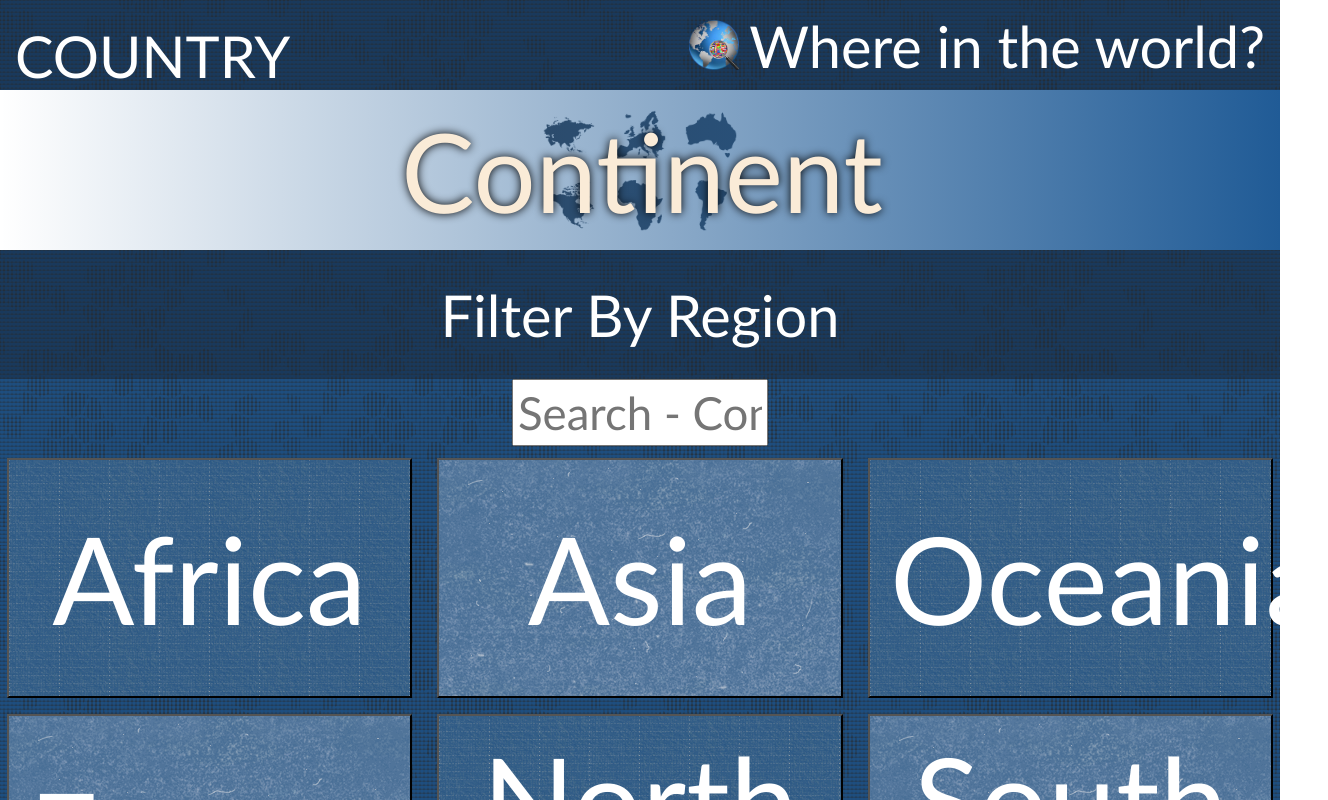
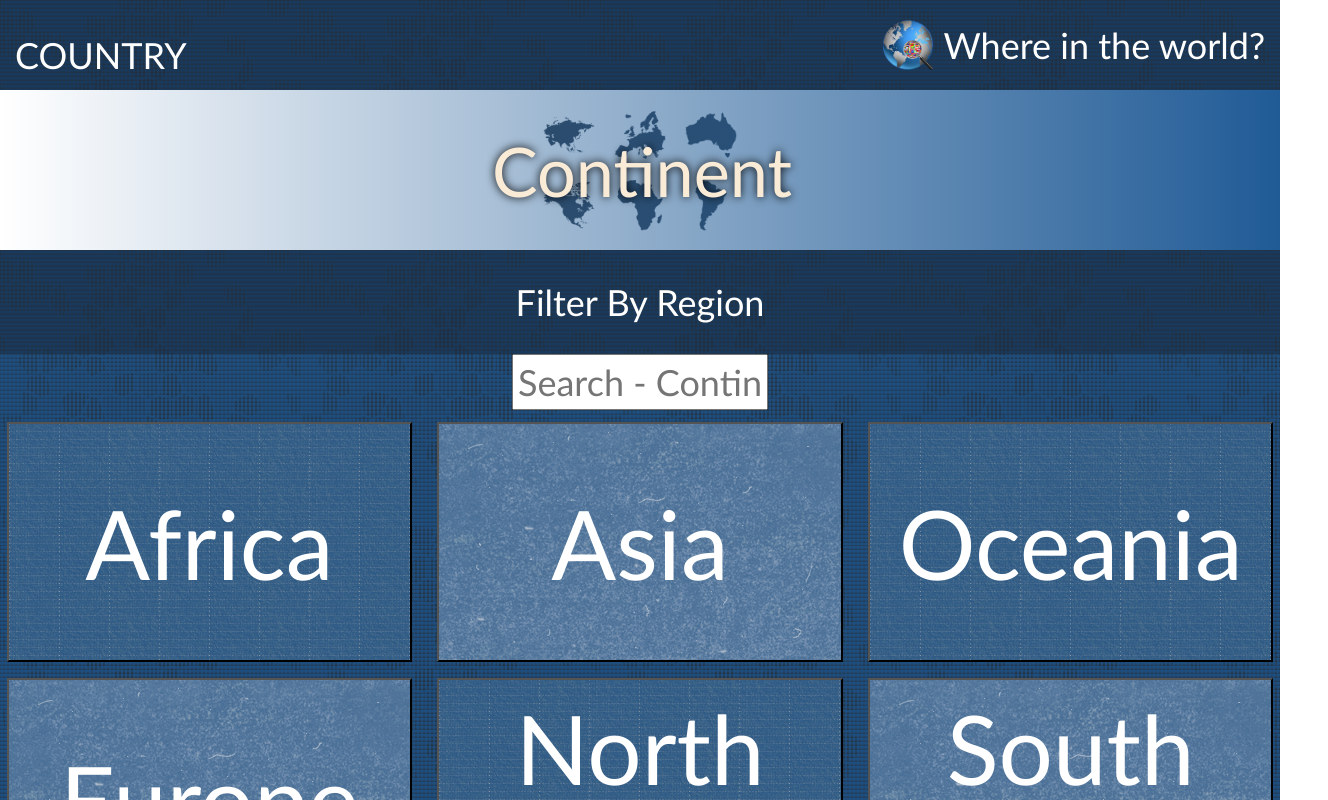
Before and after one commit to aron-net/Rest-Countries, a React (Create React App) app: page / in a window 1280 px wide. Shown: the top 800 px of the page, 1328 px wide, since content can reach past the window. Built offline with nearby package versions, Linux system fonts and the light colour scheme; a web font is replaced by a local one.

Commit message:
fix style

```diff
--- a/src/index.css
+++ b/src/index.css
@@ -13,6 +13,6 @@
 
 @media all and (min-width: 768px) {
   * {
-    font-size: 1.9rem;
+    font-size: 1.5rem;
   }
 }
```
Also changed, not shown: 1 other file (tests, documents, lock files or other folders).
